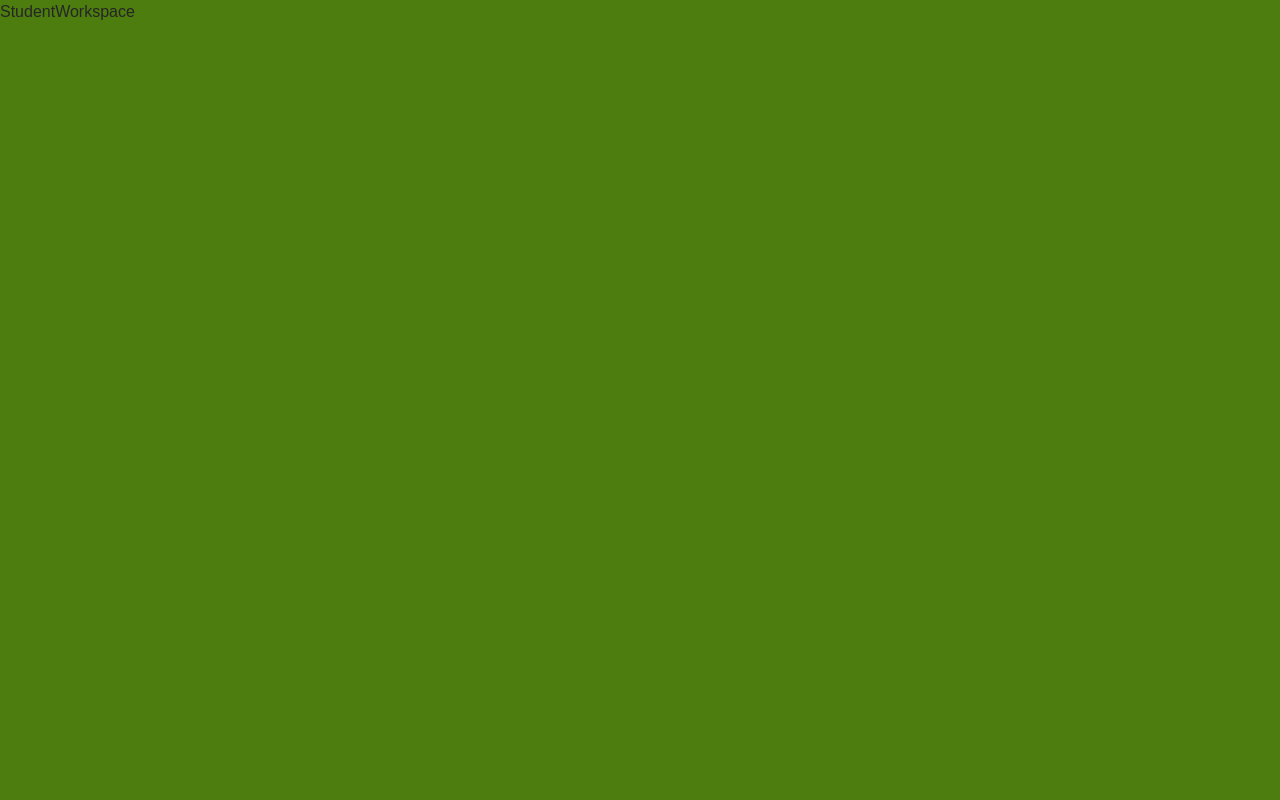
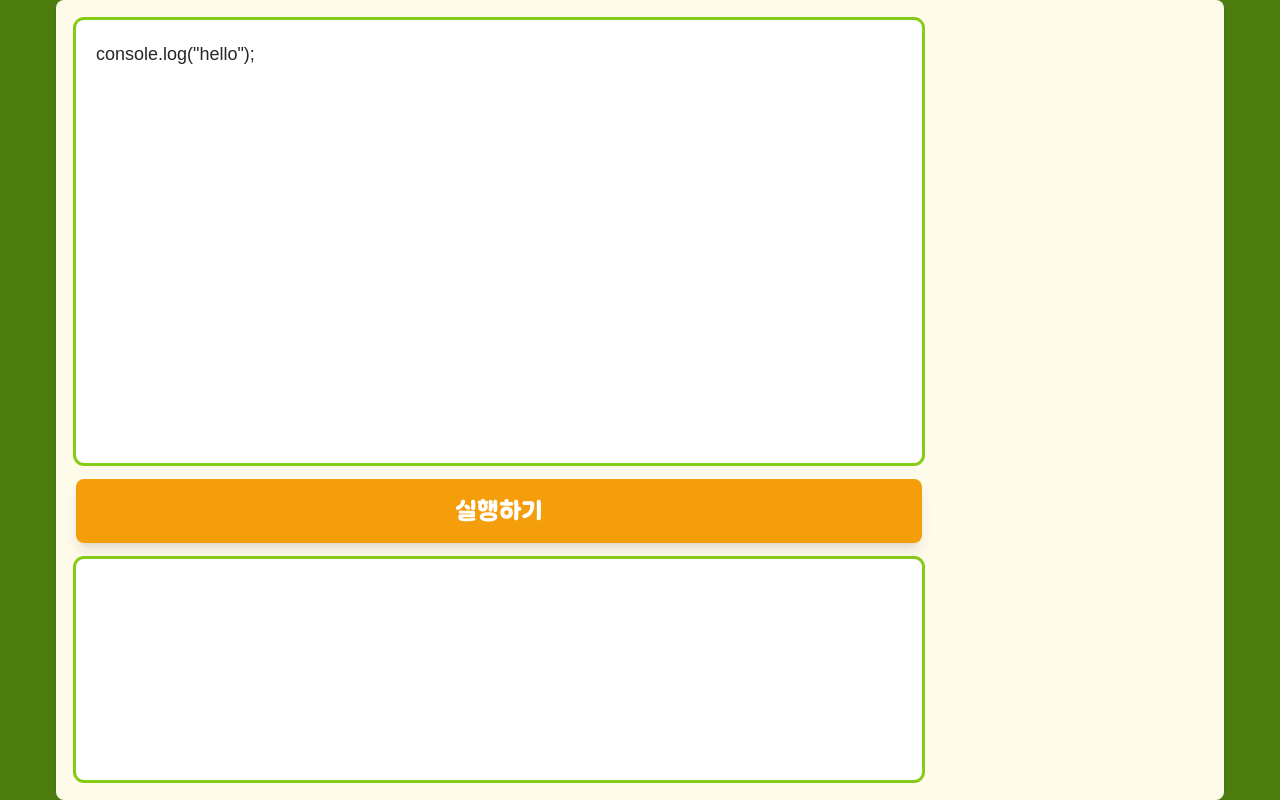
Before and after one commit to Echchi/coding-drone-project, a React (Vite) app: page /workspace in a window 1280 px wide. Built offline with nearby package versions, Linux system fonts and the light colour scheme.

Commit message:
학생 페이지 레이아웃 구성

```diff
--- a/index.html
+++ b/index.html
@@ -1,5 +1,5 @@
 <!doctype html>
-<html lang="en">
+<html lang="ko">
   <head>
     <meta charset="UTF-8" />
     <link rel="icon" type="image/svg+xml" href="/vite.svg" />
--- a/src/app/Layout.tsx
+++ b/src/app/Layout.tsx
@@ -2,7 +2,7 @@ import { Outlet } from "react-router-dom";
 
 const Layout = () => {
   return (
-    <div className="w-full h-screen bg-lime-700 flex *:max-w-xl">
+    <div className="w-full h-screen bg-lime-700 flex justify-center items-center">
       <Outlet />
     </div>
   );
--- a/src/app/hocs/router/Router.tsx
+++ b/src/app/hocs/router/Router.tsx
@@ -1,9 +1,9 @@
 import { createBrowserRouter } from "react-router-dom";
 import InstructorControlPanel from "../../../pages/InstructorControlPanel.tsx";
-import StudentWorkspace from "../../../pages/StudentWorkspace.tsx";
+import Workspace from "../../../pages/student/Workspace.tsx";
 import NotFound from "../../../pages/NotFound.tsx";
 import Layout from "../../Layout.tsx";
-import Login from "../../../pages/Login/Login.tsx";
+import Login from "../../../pages/login/Login.tsx";
 
 const Router = createBrowserRouter([
   {
@@ -12,7 +12,7 @@ const Router = createBrowserRouter([
     children: [
       { index: true, element: <Login /> },
       { path: "/control", element: <InstructorControlPanel /> },
-      { path: "/workspace", element: <StudentWorkspace /> },
+      { path: "/workspace", element: <Workspace /> },
       { path: "/*", element: <NotFound /> },
     ],
   },
--- a/src/pages/StudentWorkspace.tsx
+++ /dev/null
@@ -1,5 +0,0 @@
-const StudentWorkspace = () => {
-  return <div>StudentWorkspace</div>;
-};
-
-export default StudentWorkspace;
--- /dev/null
+++ b/src/pages/student/Workspace.tsx
@@ -0,0 +1,18 @@
+import CodeEditor from "./code/codeEditor/CodeEditor.tsx";
+import Button from "../../sahred/ui/Button.tsx";
+import CodeResult from "./code/codeResult/CodeResult.tsx";
+import Code from "./code/Code.tsx";
+
+const Workspace = () => {
+  return (
+    <div className="w-full h-full bg-amber-50 rounded-lg shadow flex flex-col p-5 mx-14">
+      <div className="w-full h-full grid grid-cols-4">
+        <div className="col-span-3 flex flex-col space-y-4">
+          <Code />
+        </div>
+      </div>
+    </div>
+  );
+};
+
+export default Workspace;
--- /dev/null
+++ b/src/pages/student/code/Code.tsx
@@ -0,0 +1,22 @@
+import { useState } from "react";
+import CodeEditor from "./codeEditor/CodeEditor.tsx";
+import Button from "../../../sahred/ui/Button.tsx";
+import CodeResult from "./codeResult/CodeResult.tsx";
+
+const Code = () => {
+  const [codeInput, setCodeInput] = useState('console.log("hello");');
+  const [result, setResult] = useState("");
+  return (
+    <>
+      <CodeEditor codeInput={codeInput} setCodeInput={setCodeInput} />
+      <Button
+        title={"실행하기"}
+        onClick={() => setResult("hello")}
+        disabled={codeInput.length === 0}
+      />
+      <CodeResult result={result} />
+    </>
+  );
+};
+
+export default Code;
--- /dev/null
+++ b/src/pages/student/code/codeEditor/CodeEditor.tsx
@@ -0,0 +1,20 @@
+import { SetStateAction } from "react";
+
+interface ICodeEditorProps {
+  setCodeInput: React.Dispatch<SetStateAction<string>>;
+  codeInput: string;
+}
+const CodeEditor = ({ setCodeInput, codeInput }: ICodeEditorProps) => {
+  return (
+    <div className="w-full h-2/3 bg-white rounded-lg shadow ring ring-lime-500">
+      <textarea
+        className="w-full h-full bg-transparent p-5 text-lg outline-0 resize-none placeholder:text-3xl placeholder:font-dunggeunmiso-b"
+        placeholder="코드를 입력해보세요"
+        onChange={(event) => setCodeInput(event.target.value)}
+        value={codeInput}
+      ></textarea>
+    </div>
+  );
+};
+
+export default CodeEditor;
--- /dev/null
+++ b/src/pages/student/code/codeResult/CodeResult.tsx
@@ -0,0 +1,9 @@
+const CodeResult = ({ result }: { result: string }) => {
+  return (
+    <div className="w-full h-1/3 bg-white rounded-lg shadow ring ring-lime-500">
+      <div className="w-full h-full bg-transparent p-5 text-lg">{result}</div>
+    </div>
+  );
+};
+
+export default CodeResult;
--- a/src/sahred/ui/Button.tsx
+++ b/src/sahred/ui/Button.tsx
@@ -1,16 +1,18 @@
-import {cls} from "../utils/cls.ts";
+import { cls } from "../utils/cls.ts";
 
-interface IButtonProps{
-    disabled ?: boolean
-    onClick : ()=>void
-    className?: string
-    title : string
+interface IButtonProps {
+  disabled?: boolean;
+  onClick: () => void;
+  className?: string;
+  title: string;
 }
-const Button = ({disabled, onClick, title, className}:IButtonProps) => {
+const Button = ({ disabled, onClick, title, className }: IButtonProps) => {
   return (
-
     <button
-            className={cls("w-full py-4 text-2xl font-dunggeunmiso-b bg-amber-500 rounded-lg text-white disabled:bg-neutral-400 shadow-lg disabled:shadow-none hover:bg-amber-500 hover:shadow transition-all",className? className : "")}
+      className={cls(
+        "w-full py-4 text-2xl font-dunggeunmiso-b bg-amber-500 rounded-lg text-white disabled:bg-neutral-400 shadow-lg disabled:shadow-none hover:bg-amber-400 hover:shadow transition-all",
+        className ? className : "",
+      )}
       disabled={disabled}
       onClick={onClick}
     >
```
Also changed, not shown: src/assets/fonts/JetBrainsMono.woff2 (added), src/pages/login/Login.tsx (renamed from src/pages/Login/Login.tsx), src/pages/login/instructor/InstructorLogin.tsx (renamed from src/pages/Login/instructor/InstructorLogin.tsx), src/pages/login/student/StudentLogin.tsx (renamed from src/pages/Login/student/StudentLogin.tsx). Lines whose indentation alone changed are shown as unchanged.
